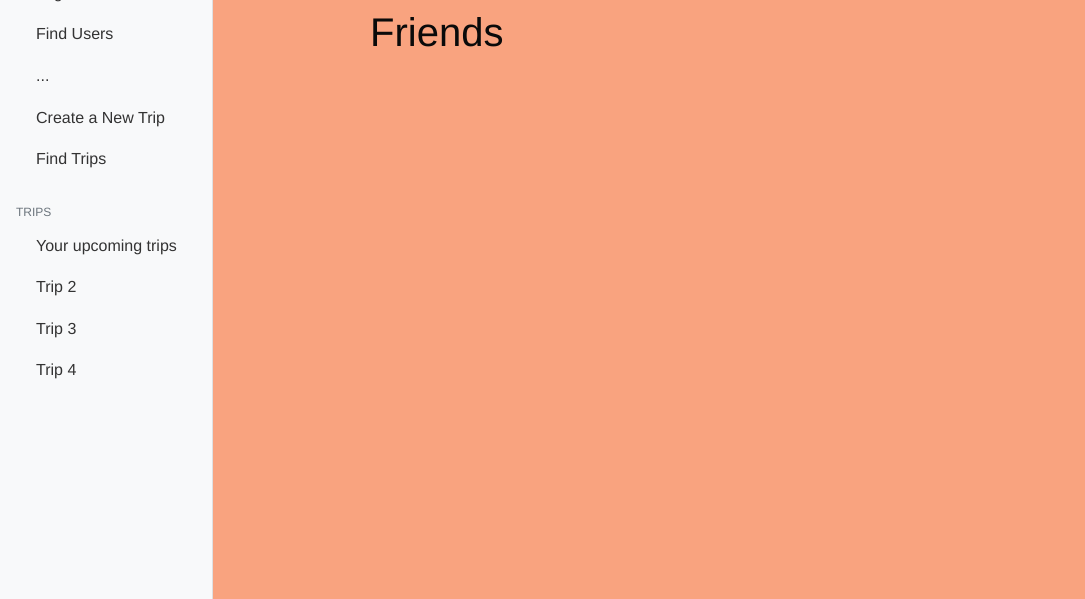
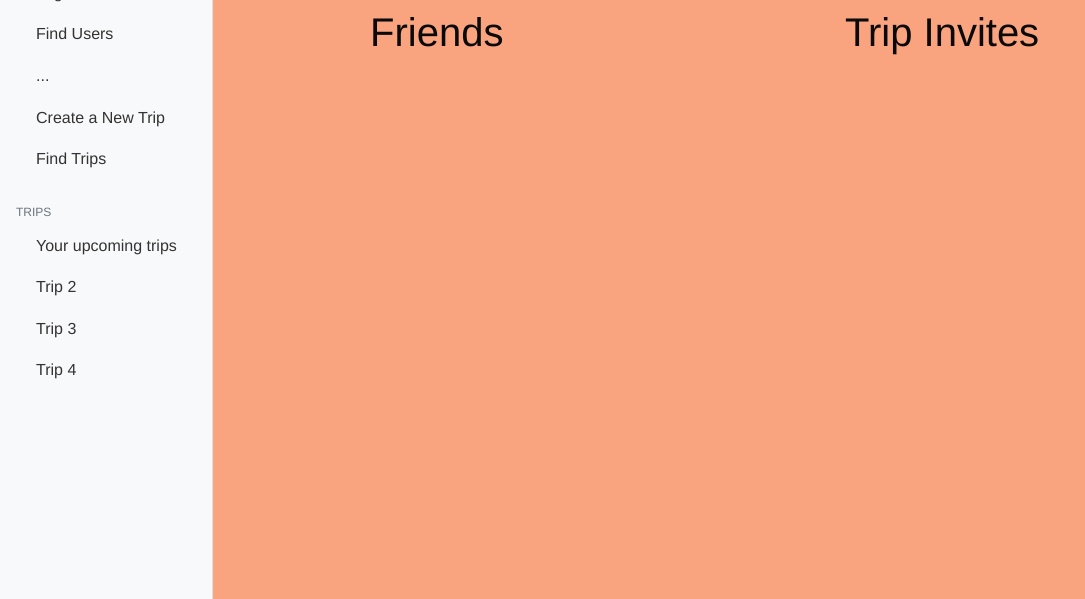
Before and after one commit to ChicoState/MoneyPool, a Django app: page /profile/ in a window 1280 px wide. Shown: the part 201-800 px from the top of the page, without its empty margins (0-1085 px from the left). Run offline with Django 3.2, Linux system fonts and the light colour scheme; the visitor is signed in with stand-in values (Sample User, id 1); data comes from the database, SQL or seed files in the repository; data that the repository does not hold is empty; some libraries are stand-ins or nearby versions.

Commit message:
Got trip invites working

```diff
--- a/moneypool/myapp/admin.py
+++ b/moneypool/myapp/admin.py
@@ -3,6 +3,7 @@ from . import models
 
 # Register your models here.
 admin.site.register(models.Event)
+admin.site.register(models.TripInviteRequest)
 
 class ChoiceInline(admin.TabularInline):
     model = models.Choice
--- a/moneypool/myapp/models.py
+++ b/moneypool/myapp/models.py
@@ -13,6 +13,9 @@ class EventManager(models.Manager):
     def create_attendee(self, tripid, userid):
         attendee = self.create(tripid=tripid, userid=userid)
         return attendee
+    def create_trip_invite(self, tripid, from_user, to_user):
+        invite = self.create(tripid=tripid, from_user=from_user, to_user=to_user)
+        return invite
 
 
 class Event(models.Model):
@@ -25,8 +28,9 @@ class Event(models.Model):
     public = models.BooleanField(default = False)
 
     objects = EventManager()
-    def __str__(self):
-        return self.location + " - " + self.date.strftime("%m/%d/%Y")
+
+    #def __str__(self):
+     #   return self.location + " - " + self.date.strftime("%m/%d/%Y")
 
 class TripAttendees(models.Model):
     tripid = models.ForeignKey(Event, on_delete=models.CASCADE)
@@ -46,12 +50,17 @@ class TripInviteRequest(models.Model):
         related_name="trip_requests_received",
     )
 
+    objects = EventManager()
+
     def __str__(self):
         return ("%s" % self.from_user)
 
     def accept(self):
         """ Accept this trip request """
         TripAttendees.objects.create_attendee(to_user=self.to_user, tripid=self.tripid)
+        obj = Event.objects.get(pk=self.tripid)
+        obj.attendants = obj.attendants + 1
+        obj.save()
         self.delete()
         return True
 
--- a/moneypool/myapp/templates/profile.html
+++ b/moneypool/myapp/templates/profile.html
@@ -66,13 +66,20 @@
       </div>
       <div class="row">
          <div class="col-md-3"></div>
-         <div class="col-md-9">
+         <div class="col-md-5">
             {% if not button %}
                <h2>Friends</h2>
                {% friends request.user %}
 
             {% endif %}
-
+         </div>
+         <div class="col-md-4">
+            <h2>Trip Invites</h2>
+            <ul>
+               {% for i in tripInvites %}
+                  <li><a href="/tripdetails/{{i.tripID}}">{{i.name}}</a> {{i.from}}</li>
+               {% endfor %}
+            </ul>
          </div>
       </div>
    </div>
--- a/moneypool/myapp/views.py
+++ b/moneypool/myapp/views.py
@@ -35,7 +35,9 @@ def index(request):
         if request.user.is_authenticated:
             if request.method == "GET":
                 all_trips = models.Event.objects.all().order_by('date')
+                tripInvites = models.TripInviteRequest.objects.all()
                 trip_list = []
+                trip_invite_list = []
                 friends_list = []
                 fromreqs = 0  # user has received a request
                 allFRs = Friend.objects.requests(request.user)
@@ -52,7 +54,14 @@ def index(request):
                             "invited":e.invited,
                             "id":e.id
                         }]
+                for t in tripInvites:
+                    if t.to_user == request.user:
+                        trip_invite_list += [{
+                            "name":t.tripid.location,
+                            "from":t.from_user.username,
+                            "tripID": t.tripid.id,
 
+                        }]
 
                 context = {
                     "title":"My Profile",
@@ -60,7 +69,8 @@ def index(request):
                     "page_name":"Moneypool",
                     "name": request.user.first_name,
                     "data": trip_list,
-                    "fromreqs": fromreqs
+                    "fromreqs": fromreqs,
+                    "tripInvites":trip_invite_list
                 }
                 return render(request, "profile.html", context=context)
         else:
@@ -71,7 +81,7 @@ def profile2(request, id):
     if request.user.is_authenticated:
         if request.method == "GET":
             all_users = User.objects.all()
-            all_trips = models.Event.objects.all().order_by('date')
+            all_trips = models.Event.objects.all()
             user = ""
             button = ""
             sentreqs = 0  # user has sent a request
@@ -141,6 +151,12 @@ def addTrip_form_view(request):
             if form_instance.is_valid():
                 add_trip = form_instance.save(request=request)
                 status = "Trip Saved"
+                friends = Friend.objects.friends(request.user)
+                invites = request.POST.get("friends", None)
+                for f in friends:
+                    if f.username in request.POST:
+                        status = "about to create request"
+                        myrequest = models.TripInviteRequest.objects.create_trip_invite(add_trip, request.user, f)
             else:
                 return redirect("/login")
     else:
```
